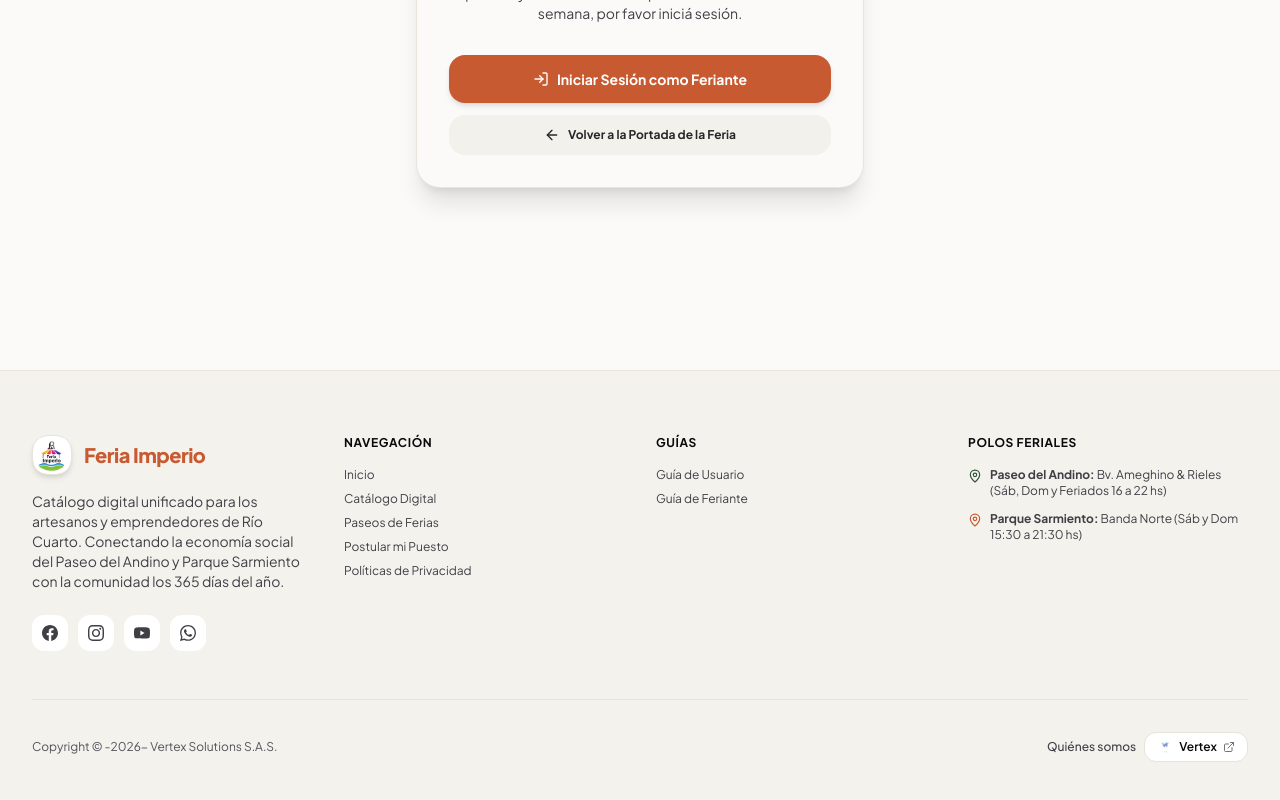
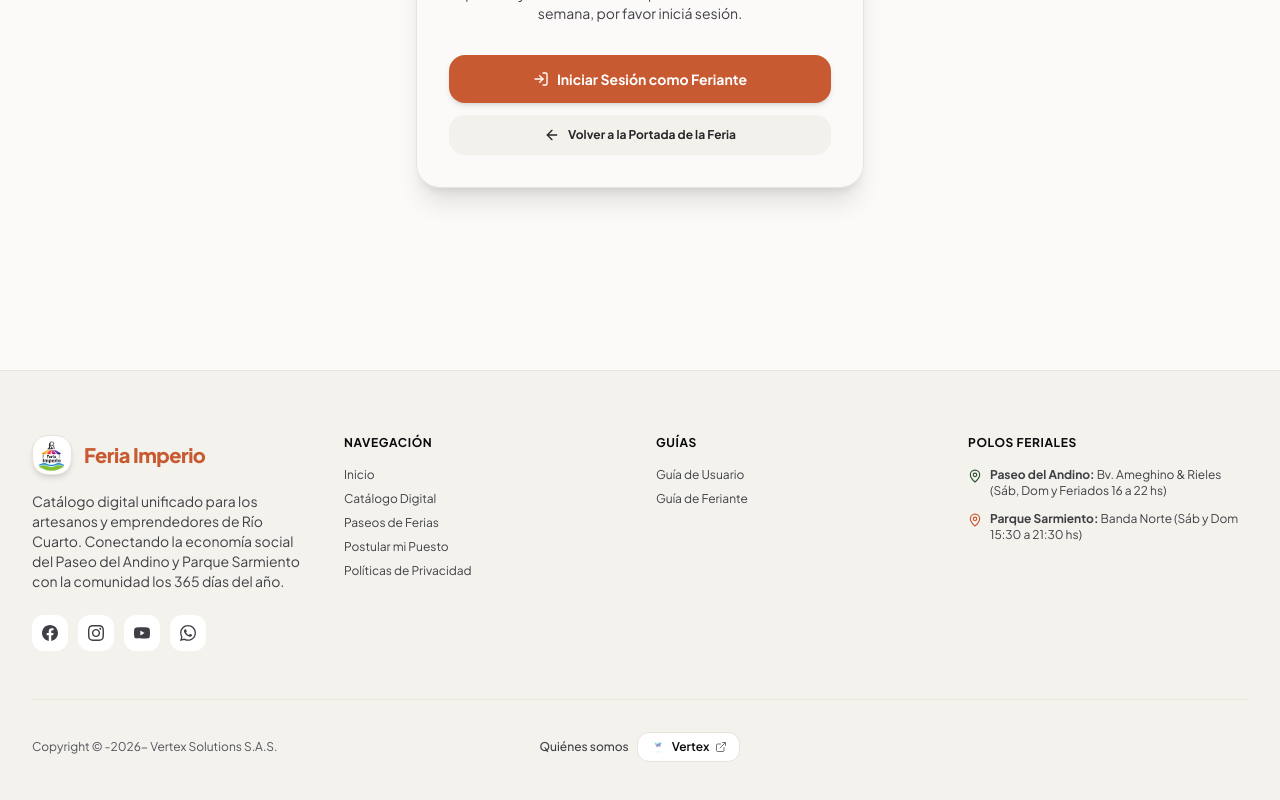
Before and after one commit to AlejoAlaminos/EFI-feria-imperio, a React (Vite) app: page /admin in a window 1280 px wide. Shown: the part 511-1311 px from the top of the page. Built offline with nearby package versions, Linux system fonts and the light colour scheme.

Commit message:
style(footer): centrar horizontalmente el bloque de Quienes somos y Vertex Tech

```diff
--- a/src/components/layout/Footer.tsx
+++ b/src/components/layout/Footer.tsx
@@ -177,11 +177,13 @@ export const Footer = () => {
         </div>
 
         {/* Bottom Bar */}
-        <div className="pt-8 border-t border-sand-300 dark:border-charcoal-700 flex flex-col md:flex-row items-center justify-between gap-4 text-center md:text-left text-xs text-charcoal-500 dark:text-sand-400">
-          <p>Copyright © -2026- Vertex Solutions S.A.S.</p>
+        <div className="pt-8 border-t border-sand-300 dark:border-charcoal-700 grid grid-cols-1 md:grid-cols-3 items-center gap-4 text-xs text-charcoal-500 dark:text-sand-400">
+          <p className="text-center md:text-left">
+            Copyright © -2026- Vertex Solutions S.A.S.
+          </p>
 
-          {/* Quiénes somos - Enlace a Vertex Tech */}
-          <div className="flex items-center gap-2">
+          {/* Quiénes somos - Enlace a Vertex Tech (Centrado) */}
+          <div className="flex items-center justify-center gap-2">
             <span className="text-charcoal-600 dark:text-sand-300 font-medium">Quiénes somos</span>
             <a
               href="https://www.vertextech.com.ar"
@@ -202,6 +204,8 @@ export const Footer = () => {
               <ExternalLink className="w-3 h-3 text-charcoal-400 dark:text-sand-400 group-hover:text-terracotta" />
             </a>
           </div>
+
+          <div className="hidden md:block" aria-hidden="true" />
         </div>
       </div>
 
```
